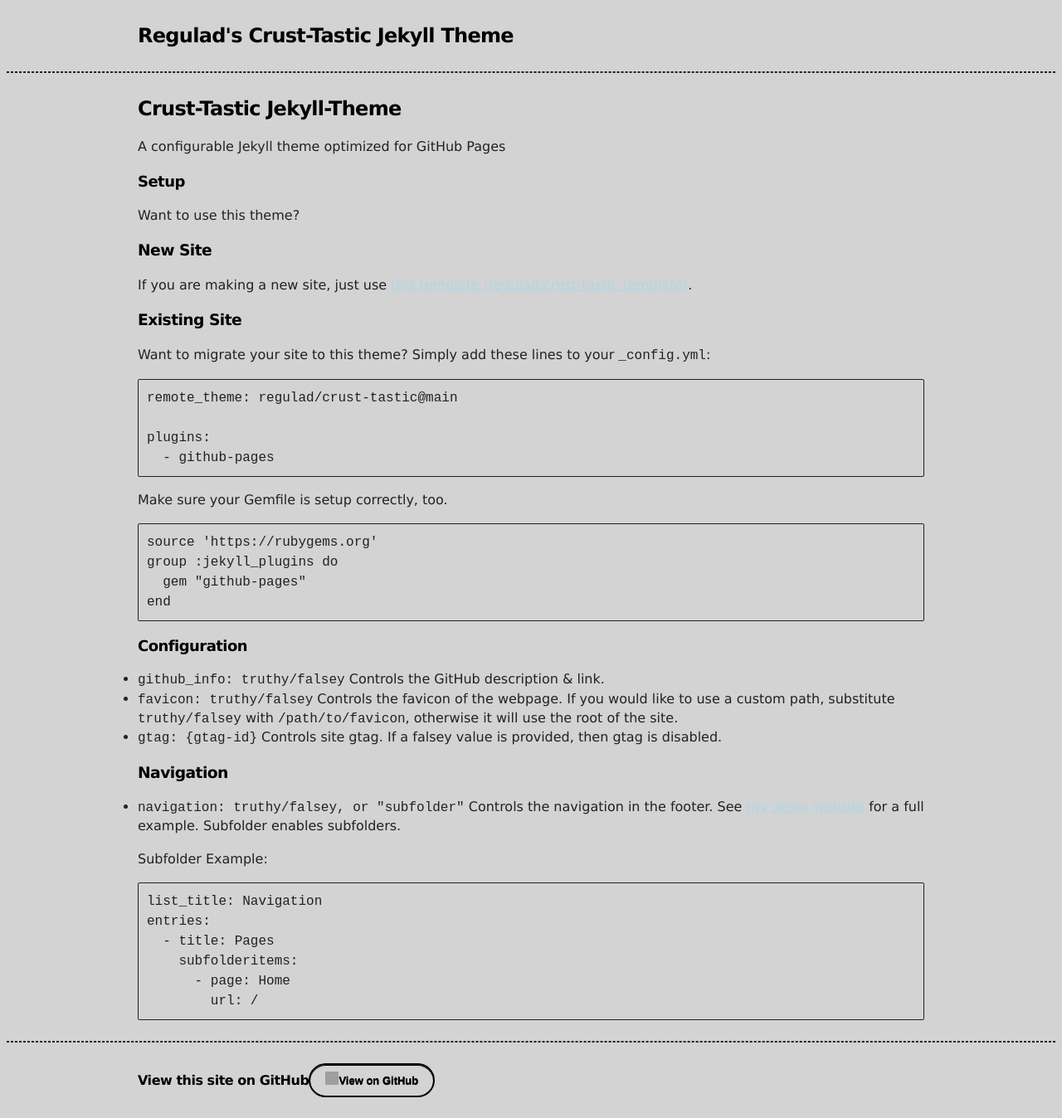
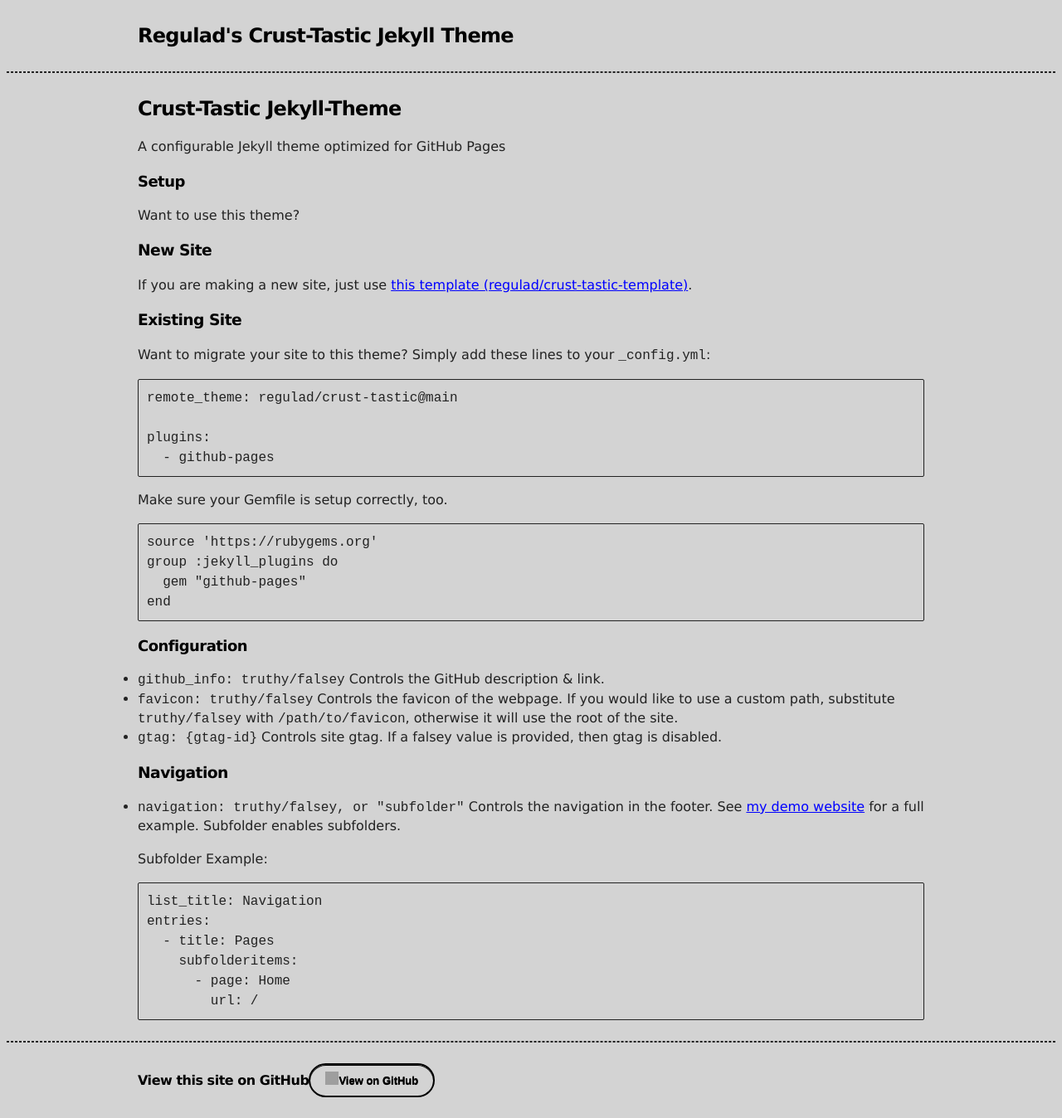
Before and after one commit to regulad/crust-tastic, a Jekyll site: the page built from README.md, in a window 1280 px wide. Shown: the whole page at 83% size. Built offline with Jekyll 4.4.1, drawn with Linux system fonts in a browser that asks for light colours; our own code applies the rules of GitHub Pages for plain Markdown files; a style sheet for code colours, icons or effects is not loaded; the repository's description, which GitHub fills in, is left out; grey boxes are pictures that could not be loaded.

Commit message:
Change colors, looks nicer

```diff
--- a/_sass/colors.scss
+++ b/_sass/colors.scss
@@ -4,8 +4,8 @@
   --primary-invert: black;
   --secondary: lightgrey;
   --secondary-invert: #222;
-  --active: blue;
-  --active-invert: lightblue;
+  --active: #5b84c8;
+  --active-invert: blue;
 }
 
 @media (prefers-color-scheme: dark) {
@@ -14,7 +14,7 @@
       --primary-invert: white;
       --secondary: #222;
       --secondary-invert: lightgrey;
-      --active: lightblue;
-      --active-invert: blue;
+      --active: blue;
+      --active-invert: #5b84c8;
   }
 }
```
